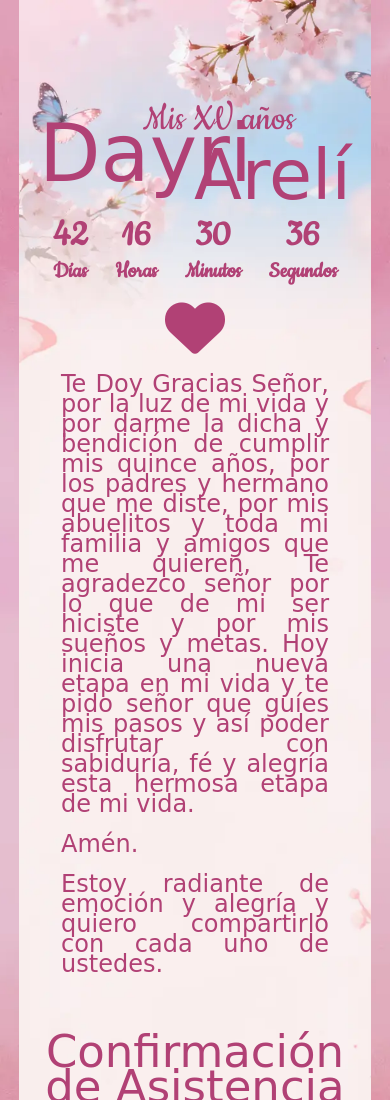
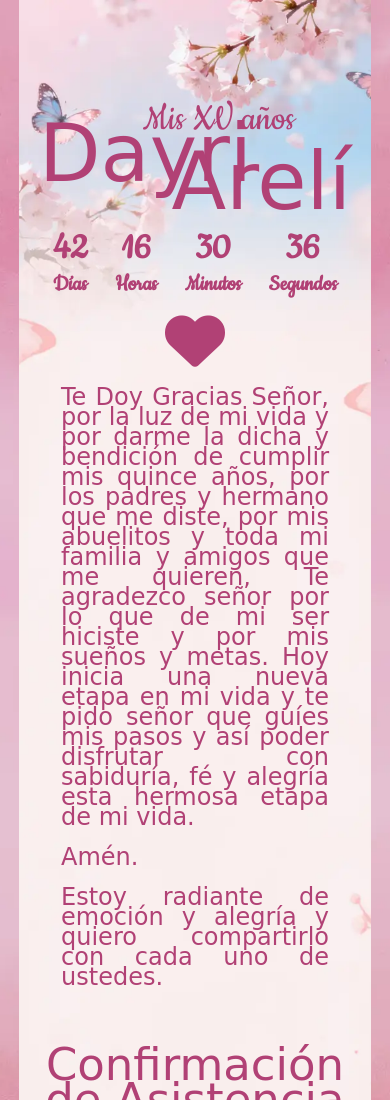
Before and after one commit to LuisRo83/dayri, a plain HTML site: page public/index.html in a window 390 px wide. Shown: the top 1100 px of the page. Drawn offline with Linux system fonts and the light colour scheme; a web font is replaced by a local one.

Commit message:
Descripción cambios 02

```diff
--- a/public/style.css
+++ b/public/style.css
@@ -265,8 +265,8 @@ body {
     }
 .eventname22  {
 		font-family: "Fleur De Leah", cursive;
-        font-size: 70px;
-		line-height: 15px;
+        font-size: 80px;
+		line-height: 28px;
 		text-align: right;
     }
 .eventname3, .eventname4   {
```
